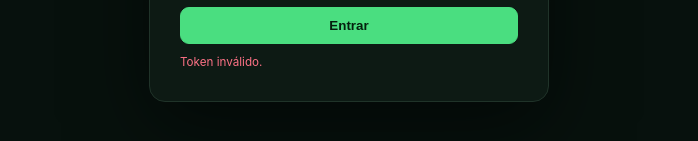
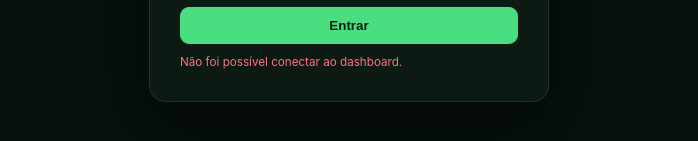
Before and after one commit to VictorPortoDEV/quiz-mounjaro-de-pobre, a website: page analytics-worker/public/analytics/index.html in a window 1280 px wide. Both pictures are taken after typing "Sample123" into the empty fields and a click on the button "Entrar". Shown: the part 461-602 px from the top of the page, without its empty margins (291-989 px from the left). Drawn offline with Linux system fonts and the light colour scheme.

Commit message:
fix: make analytics login button explicit

```diff
--- a/analytics-worker/public/analytics/app.js
+++ b/analytics-worker/public/analytics/app.js
@@ -22,6 +22,17 @@ async function openDetail(id){try{const data=await api(`/session/${encodeURIComp
 
 function enter(){sessionStorage.setItem('analytics_admin_token',state.token);$('#login').hidden=true;$('#dashboard').hidden=false;clearInterval(state.timer);refresh();state.timer=setInterval(refresh,5000)}
 function logout(){clearInterval(state.timer);state.token='';sessionStorage.removeItem('analytics_admin_token');$('#dashboard').hidden=true;$('#login').hidden=false}
-$('#login-form').addEventListener('submit',async event=>{event.preventDefault();state.token=$('#token').value;try{await api('/overview?range=now');$('#login-error').textContent='';enter()}catch{$('#login-error').textContent='Token inválido.'}});
+let loginInProgress=false;
+async function login(){
+  if(loginInProgress)return;
+  const token=$('#token').value.trim(),error=$('#login-error'),button=$('#login-form button');
+  if(!token){error.textContent='Informe o token.';return}
+  loginInProgress=true;state.token=token;button.disabled=true;button.textContent='Entrando…';error.textContent='';
+  try{await api('/overview?range=now');enter()}
+  catch(cause){state.token='';error.textContent=cause.message==='unauthorized'?'Token inválido.':'Não foi possível conectar ao dashboard.'}
+  finally{loginInProgress=false;button.disabled=false;button.textContent='Entrar'}
+}
+$('#login-form').addEventListener('submit',event=>{event.preventDefault();void login()});
+$('#login-form button').addEventListener('click',event=>{event.preventDefault();void login()});
 $('#apply').addEventListener('click',refresh);$('#logout').addEventListener('click',logout);$('#close').addEventListener('click',()=>$('#detail').close());$('#detail').addEventListener('click',event=>{if(event.target===$('#detail'))$('#detail').close()});
 if(state.token)enter();
--- a/analytics-worker/public/analytics/index.html
+++ b/analytics-worker/public/analytics/index.html
@@ -56,6 +56,6 @@
   </main>
 
   <dialog id="detail"><div class="drawer"><button class="close" id="close" aria-label="Fechar">×</button><div id="detail-content"></div></div></dialog>
-  <script src="app.js" type="module"></script>
+  <script src="app.js?v=2" type="module"></script>
 </body>
 </html>
```
Also changed, not shown: analytics-worker/tests/analytics.test.js (+8 -0 lines).
